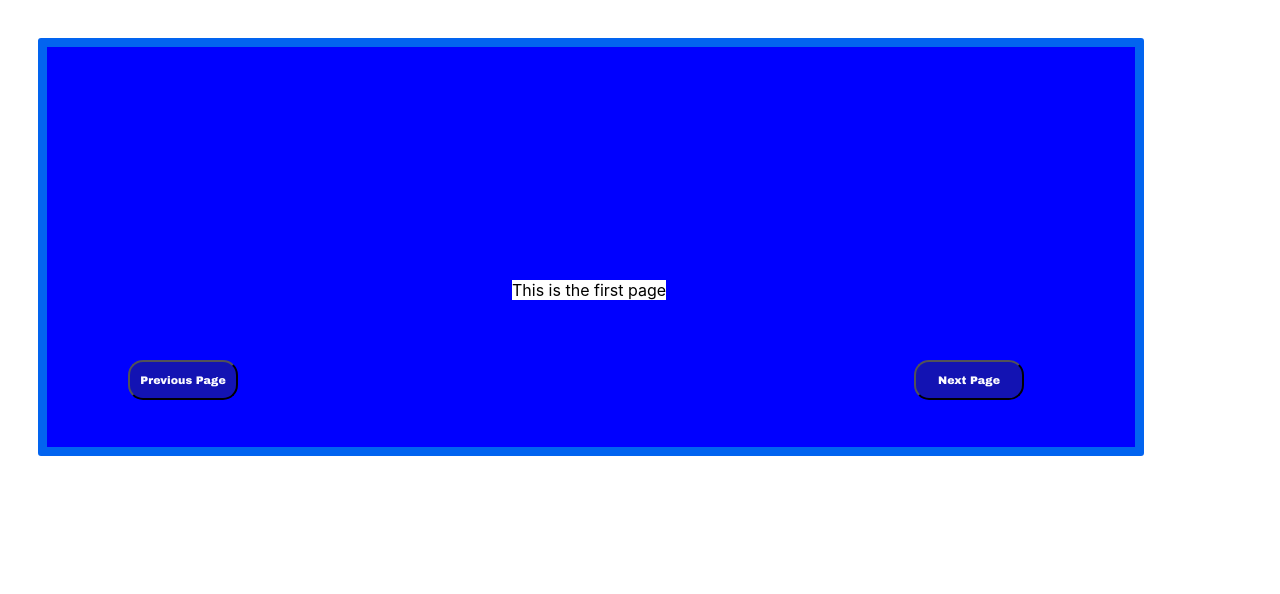
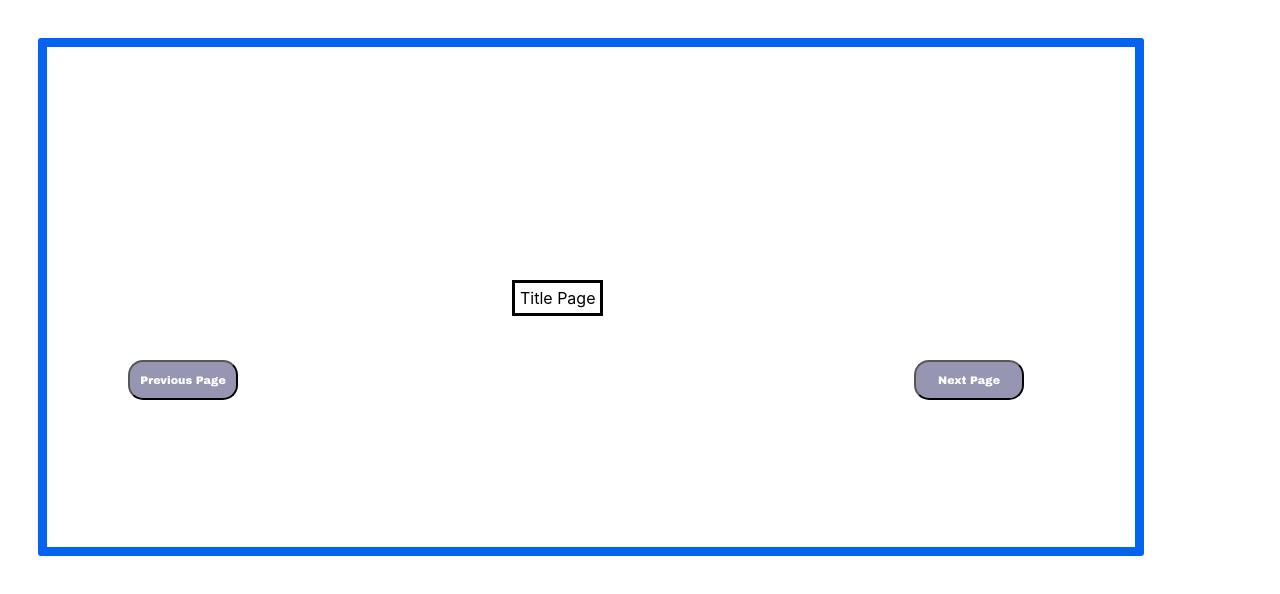
Before and after one commit to tiller1010/storybook, a React (Create React App) app: page / in a window 1280 px wide. Shown: the top 594 px of the page. Built offline with nearby package versions, Linux system fonts and the light colour scheme.

Commit message:
can no longer click into empty pages ad more css added

```diff
--- a/src/App.css
+++ b/src/App.css
@@ -1,6 +1,6 @@
 .frame{
   width: 85%;
-  height: 400px;
+  height: 500px;
   display: inline-block;
   margin: 3%;
   border: solid rgba(2,100,240);
@@ -43,13 +43,16 @@ position: absolute;
 left:40%;
 top:280px;
 background-color: white;
+border:solid black;
+padding:5px;
+font:arial;
 }
 
 .one{
 
 }
 .one .frame{
-  background-color: blue;
+  background-color: #bebee6;
 }
 
 
--- a/src/App.js
+++ b/src/App.js
@@ -11,19 +11,23 @@ class Page extends Component{
     this.turnPageBack=this.turnPageBack.bind(this);
   }
 
-  pages=['one','two'];
+  pages=['zero','one','two'];
   pageNumber=0;
-  messages=['This is the first page','This is the second page'];
+  messages=['Title Page','This is the first page','This is the second page'];
 
   turnPage(){
-    ++this.pageNumber;
+    if(this.pageNumber<this.pages.length-1){
+      ++this.pageNumber;
+    }
     this.setState({
       currentPage: this.pages[this.pageNumber]
     });
   }
 
   turnPageBack(){
-    --this.pageNumber;
+    if(this.pageNumber>0){
+      --this.pageNumber;
+    }
     this.setState({
       currentPage: this.pages[this.pageNumber]
     });
```
